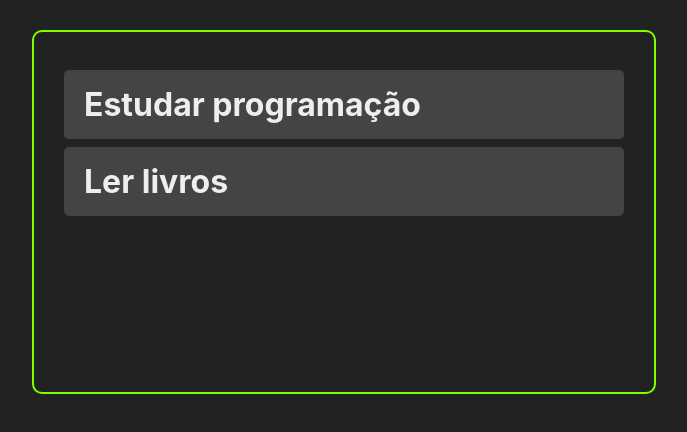
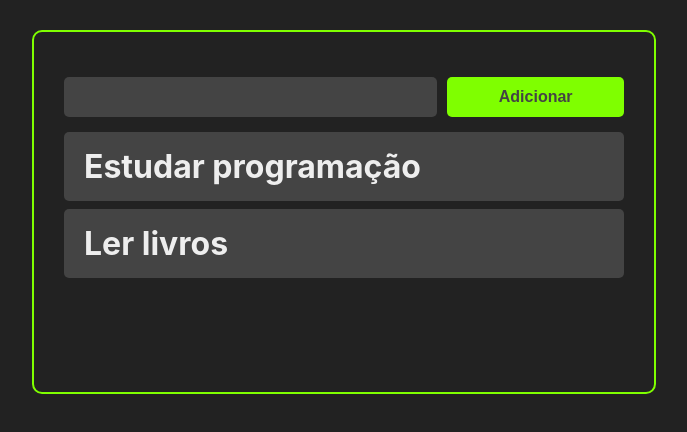
Before and after one commit to hygino82/react-curso-felipe-rocha, a React (Create React App) app: page / in a window 1280 px wide. Shown: the top 432 px of the page, without its empty margins (296-983 px from the left). Built offline with nearby package versions, Linux system fonts and the light colour scheme.

Commit message:
Adição de uma tarefa

```diff
--- a/package.json
+++ b/package.json
@@ -9,6 +9,7 @@
     "react": "^17.0.2",
     "react-dom": "^17.0.2",
     "react-scripts": "5.0.0",
+    "uuid": "^8.3.2",
     "web-vitals": "^2.1.4"
   },
   "scripts": {
--- a/src/App.js
+++ b/src/App.jsx
@@ -1,5 +1,6 @@
 import React, { useState } from "react";
 import "./App.css";
+import AddTask from "./components/AddTask";
 import Tasks from "./components/Tasks";
 
 const App = () => {
@@ -16,10 +17,24 @@
     },
   ]);
 
+  const handleTaskAddition = (taskTitle) => {
+    const newTasks = [
+      ...tasks,
+      {
+        title: taskTitle,
+        id: Math.random(10),
+        completed: false,
+      }
+    ];
+
+    setTasks(newTasks);
+  }
+
   return (
     <>
       <div className="container">
-        <Tasks tasks={tasks}/>
+        <AddTask handleTaskAddition={handleTaskAddition}/>
+        <Tasks tasks={tasks} />
       </div>
     </>
   );
--- /dev/null
+++ b/src/components/AddTask.css
@@ -0,0 +1,21 @@
+.add-task-container {
+    margin: 15px 0;
+    width: 100%;
+    display: flex;
+}
+
+.add-task-input {
+    height: 40px;
+    padding: 0 10px;
+    border-radius: 5px;
+    border: none;
+    flex: 2;
+    background-color: #444;
+    color: #eee;
+    font-size: 16px;
+}
+
+.add-task-button-container {
+    margin-left: 10px;
+    flex: 1;
+}
--- /dev/null
+++ b/src/components/AddTask.jsx
@@ -0,0 +1,31 @@
+import React, { useState } from 'react';
+import './AddTask.css';
+import Button from './Button';
+
+const AddTask = ({ handleTaskAddition }) => {
+
+    const [inputData, setInputData] = useState('');
+
+    const handleInputChange = (e) => {
+        setInputData(e.target.value);
+    };
+
+    const handleAddTaskClick = () => {
+        handleTaskAddition(inputData);
+    }
+
+    return (
+        <div className="add-task-container">
+            <input
+                onChange={handleInputChange}
+                value={inputData}
+                className="add-task-input"
+                type="text" />
+            <div className="add-task-button-container">
+                <Button onClick={handleAddTaskClick}>Adicionar</Button>
+            </div>
+        </div>
+    );
+}
+
+export default AddTask;
--- /dev/null
+++ b/src/components/Button.css
@@ -0,0 +1,12 @@
+.add-button {
+    background-color: chartreuse;
+    height: 40px;
+    padding: 0 10px;
+    border-radius: 5px;
+    width: 100%;
+    font-size: 16px;
+    color: #444;
+    font-weight: bold;
+    cursor: pointer;
+    border: none;
+}
--- /dev/null
+++ b/src/components/Button.jsx
@@ -0,0 +1,12 @@
+import React from 'react';
+import './Button.css';
+
+const Button = ({ children, onClick }) => {
+    return (
+        <button onClick={onClick} className="add-button">
+            {children}
+        </button>
+    );
+}
+
+export default Button;
```
Also changed, not shown: src/components/Task.jsx (renamed from src/components/Task.js), src/components/Tasks.jsx (renamed from src/components/Tasks.js), 1 other file (tests, documents, lock files or other folders).
